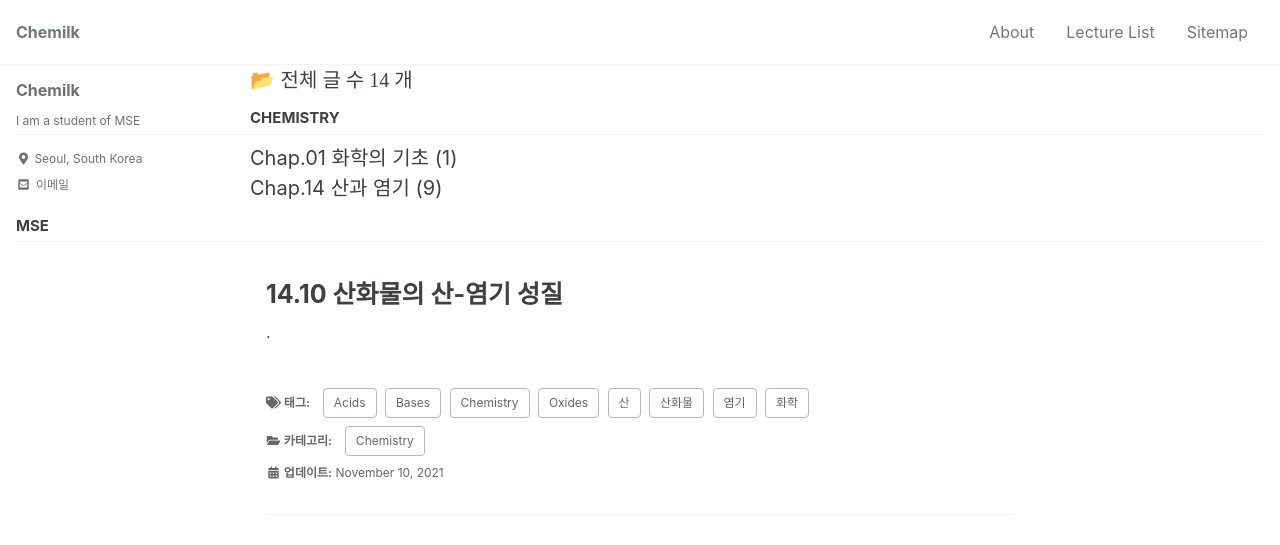
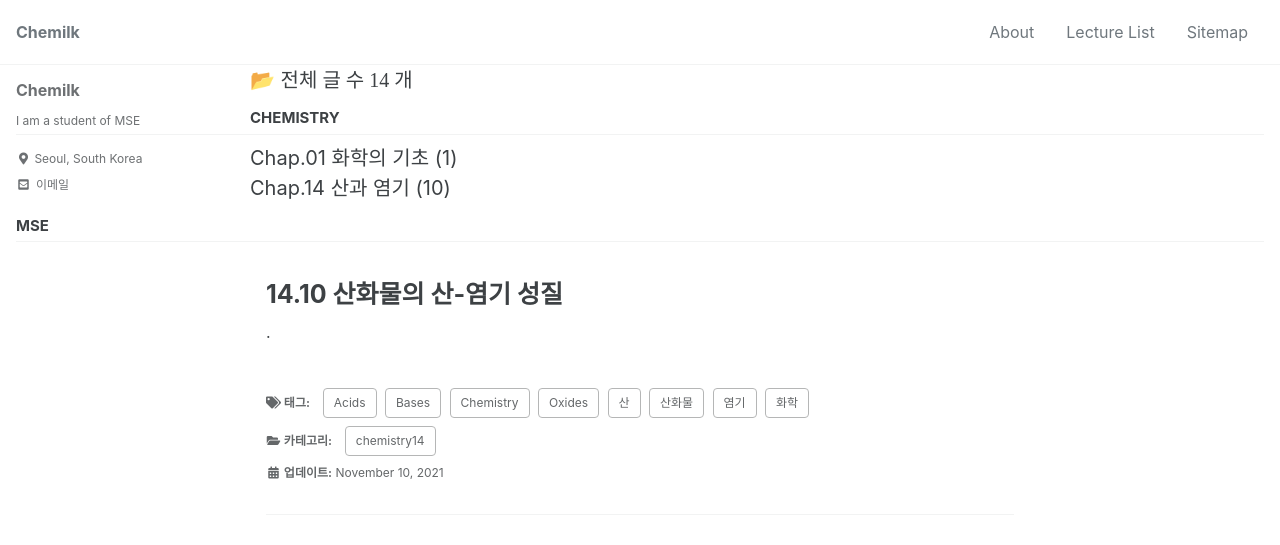
Before and after one commit to NNotizz/NNotizz.github.io, a Jekyll site: the page built from _posts/Chemistry/C14/2021-11-10-14-10-산화물의산-염기성질.md, in a window 1280 px wide. Shown: the top 545 px of the page. Built offline with Jekyll 4.4.1, drawn with Linux system fonts in a browser that asks for light colours; cached includes are drawn as plain includes; comment, search, counter and statistics services are not loaded.

Commit message:
Update 2021-11-10-14-10-산화물의산-염기성질.md

```diff
--- a/_posts/Chemistry/C14/2021-11-10-14-10-산화물의산-염기성질.md
+++ b/_posts/Chemistry/C14/2021-11-10-14-10-산화물의산-염기성질.md
@@ -2,7 +2,7 @@
 title: "14.10 산화물의 산-염기 성질"
 last_modified_at: 2021-11-10
 categories:
-    - Chemistry
+    - chemistry14
 tags:
     - Chemistry
     - Acids
```
